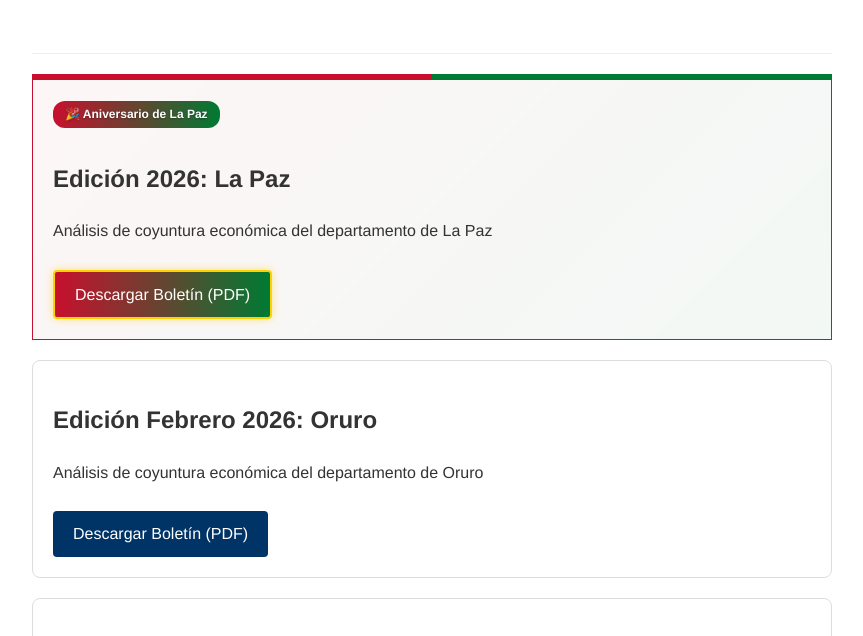
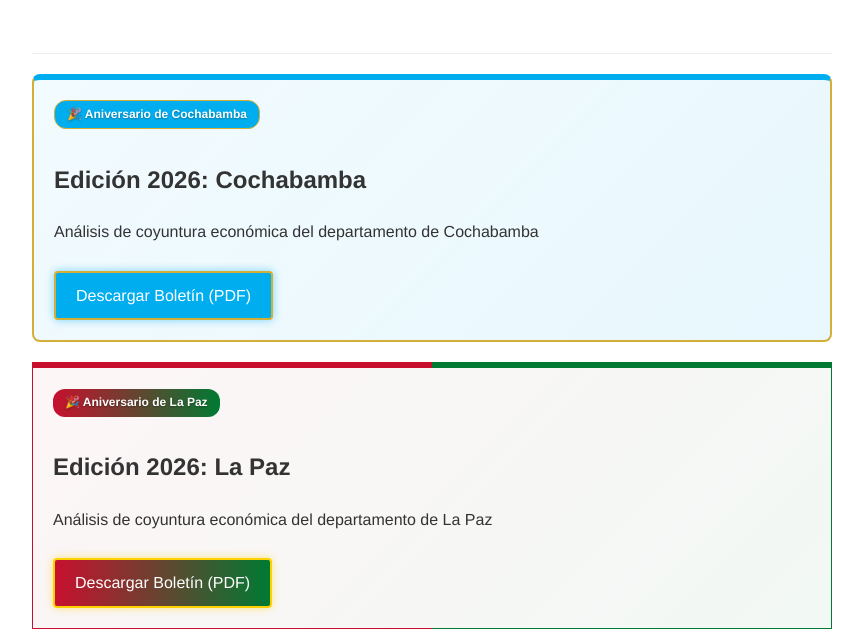
Before and after one commit to investigacionyredaccionsocience/Boletines_Economicos_Socience, a plain HTML site: page index.html in a window 1280 px wide. Shown: the part 156-792 px from the top of the page, without its empty margins (208-1071 px from the left). Drawn offline with Linux system fonts and the light colour scheme.

Commit message:
Update index.html
boletín de cochabamba

```diff
--- a/index.html
+++ b/index.html
@@ -44,6 +44,37 @@
             background: linear-gradient(to right, #a90d26, #00602a);
             box-shadow: 0 0 14px rgba(255,209,0,0.8);
         }
+        .card-cochabamba {
+            border: 2px solid #D4AF37;
+            border-radius: 8px;
+            padding: 20px;
+            margin: 20px 0;
+            transition: box-shadow 0.3s;
+            border-top: 6px solid #00AEEF;
+            background: linear-gradient(135deg, rgba(0,174,239,0.05), rgba(0,174,239,0.09));
+        }
+        .card-cochabamba:hover { box-shadow: 0 5px 15px rgba(0,0,0,0.15); }
+        .badge-aniversario-cochabamba {
+            display: inline-block;
+            background: #00AEEF;
+            color: #fff;
+            border: 1px solid #D4AF37;
+            font-size: 0.75em;
+            font-weight: bold;
+            padding: 4px 12px;
+            border-radius: 12px;
+            margin-bottom: 12px;
+            text-shadow: 0 1px 2px rgba(0,0,0,0.35);
+        }
+        .card-cochabamba .btn {
+            background: #00AEEF;
+            border: 2px solid #D4AF37;
+            box-shadow: 0 0 8px rgba(0,174,239,0.5);
+        }
+        .card-cochabamba .btn:hover {
+            background: #0090c4;
+            box-shadow: 0 0 14px rgba(212,175,55,0.6);
+        }
         footer { text-align: center; font-size: 0.8em; color: #888; margin-top: 50px; }
     </style>
 </head>
@@ -52,6 +83,12 @@
     <h1>Boletín Económico Virtual</h1>
     <p class="subtitle">Sociedad Científica de Estudiantes de Economía - UMSA</p>
 </header>
+<div class="card-cochabamba">
+    <span class="badge-aniversario-cochabamba">🎉 Aniversario de Cochabamba</span>
+    <h2>Edición 2026: Cochabamba</h2>
+    <p>Análisis de coyuntura económica del departamento de Cochabamba</p>
+    <a href="2026/BOLETIN_DEPARTAMENTAL_DE_COCHABAMBA.pdf" class="btn" target="_blank">Descargar Boletín (PDF)</a>
+</div>
 <div class="card-lapaz">
     <span class="badge-aniversario">🎉 Aniversario de La Paz</span>
     <h2>Edición 2026: La Paz</h2>
```
